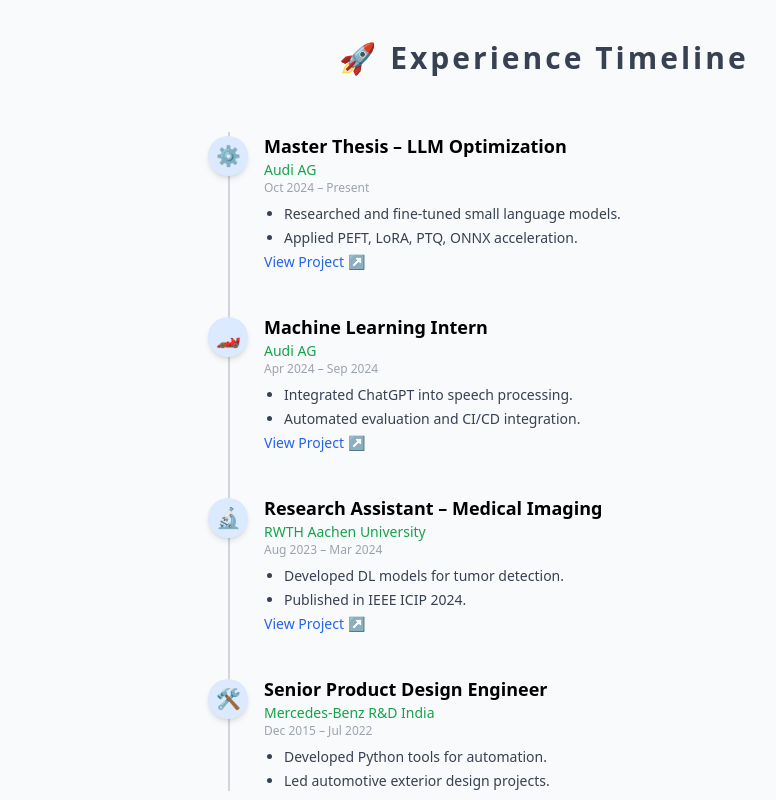
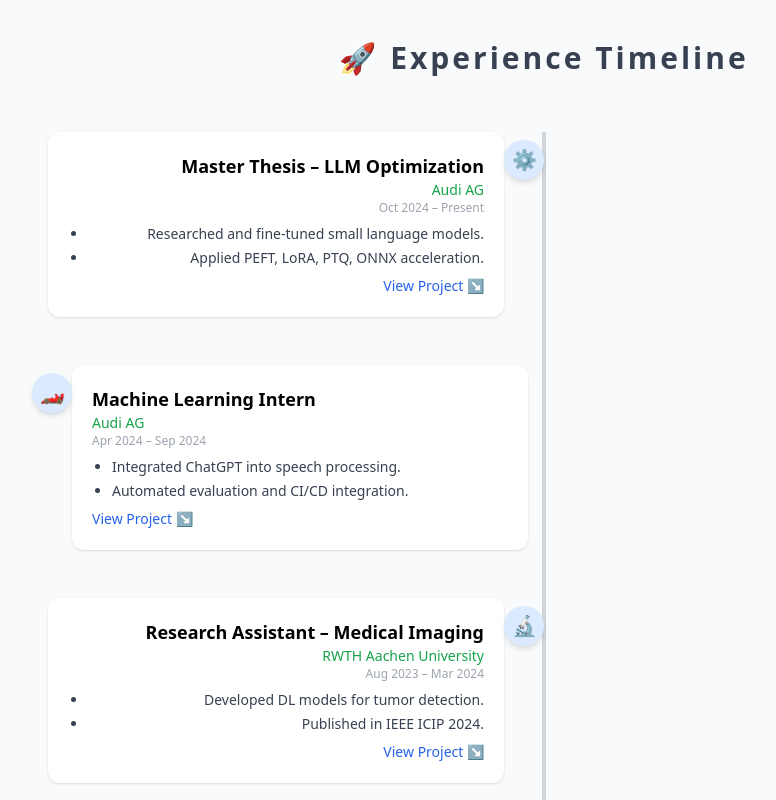
Before and after one commit to RoboMaroof/maroof-portfolio, a Next.js app: page / in a window 1280 px wide. Shown: the part 840-1640 px from the top of the page, without its empty margins (96-872 px from the left). Built offline with nearby package versions, Linux system fonts and the light colour scheme.

Commit message:
modified experience timeline

```diff
--- a/app/components/ExperienceSection.js
+++ b/app/components/ExperienceSection.js
@@ -2,7 +2,6 @@
 
 import { motion } from 'framer-motion'
 
-// Icon picker (you can customize per role)
 const getIcon = (title) => {
   if (title.toLowerCase().includes('thesis')) return '⚙️'
   if (title.toLowerCase().includes('intern')) return '🏎️'
@@ -10,19 +9,18 @@
   return '🛠️'
 }
 
-const TimelineItem = ({ title, company, date, points, projectLink }) => (
+const TimelineItem = ({ title, company, date, points, projectId, isLeft }) => (
   <motion.div
-    className="relative pl-14 mb-10"
-    initial={{ opacity: 0, y: 40 }}
+    initial={{ opacity: 0, y: 50 }}
     whileInView={{ opacity: 1, y: 0 }}
     transition={{ duration: 0.6 }}
     viewport={{ once: true }}
+    className={`w-full md:w-1/2 px-4 mb-12 relative ${isLeft ? 'md:pr-10 text-right' : 'md:pl-10 text-left'}`}
   >
-    {/* Icon Circle */}
-    <div className="absolute left-0 top-1 flex items-center justify-center w-10 h-10 bg-blue-100 text-blue-700 rounded-full text-xl shadow-md">
+    <div className={`absolute top-2 w-10 h-10 bg-blue-100 text-blue-700 rounded-full text-xl flex items-center justify-center shadow-md z-10 ${isLeft ? 'right-0' : 'left-0'}`}>
       {getIcon(title)}
     </div>
-
+    <div className={`bg-white rounded-xl shadow p-5 mt-5 md:mt-0 ${isLeft ? 'ml-auto' : 'mr-auto'}`}>
       <h3 className="text-lg font-semibold">{title}</h3>
       <p className="text-sm text-green-600">{company}</p>
       <p className="text-xs text-gray-400 mb-2">{date}</p>
@@ -31,62 +29,77 @@
           <li key={i}>{pt}</li>
         ))}
       </ul>
-    {projectLink && (
-      <a
-        href={projectLink}
-        className="text-blue-600 text-sm mt-1 inline-block hover:underline"
-        target="_blank"
+      {projectId && (
+        <button
+          onClick={() => {
+            const el = document.getElementById(projectId)
+            if (el) el.scrollIntoView({ behavior: 'smooth' })
+          }}
+          className="text-blue-600 text-sm mt-2 inline-block hover:underline"
         >
-        View Project ↗
-      </a>
+          View Project ↘
+        </button>
       )}
+    </div>
   </motion.div>
 )
 
 export default function ExperienceSection() {
+  const experiences = [
+    {
+      title: "Master Thesis – LLM Optimization",
+      company: "Audi AG",
+      date: "Oct 2024 – Present",
+      points: [
+        'Researched and fine-tuned small language models.',
+        'Applied PEFT, LoRA, PTQ, ONNX acceleration.'
+      ],
+      projectId: 'llm-optimization'
+    },
+    {
+      title: "Machine Learning Intern",
+      company: "Audi AG",
+      date: "Apr 2024 – Sep 2024",
+      points: [
+        'Integrated ChatGPT into speech processing.',
+        'Automated evaluation and CI/CD integration.'
+      ],
+      projectId: 'chatgpt-tts'
+    },
+    {
+      title: "Research Assistant – Medical Imaging",
+      company: "RWTH Aachen University",
+      date: "Aug 2023 – Mar 2024",
+      points: [
+        'Developed DL models for tumor detection.',
+        'Published in IEEE ICIP 2024.'
+      ],
+      projectId: 'renal-cancer'
+    },
+    {
+      title: "Senior Product Design Engineer",
+      company: "Mercedes-Benz R&D India",
+      date: "Dec 2015 – Jul 2022",
+      points: [
+        'Developed Python tools for automation.',
+        'Led automotive exterior design projects.'
+      ]
+    }
+  ]
+
   return (
     <section id="experience" className="bg-gray-50 py-20 px-6">
       <h2 className="text-3xl font-bold text-center mb-14 tracking-widest text-gray-700">🚀 Experience Timeline</h2>
-      <div className="relative max-w-2xl mx-auto before:absolute before:left-5 before:top-0 before:bottom-0 before:w-0.5 before:bg-gray-300">
-        <TimelineItem
-          title="Master Thesis – LLM Optimization"
-          company="Audi AG"
-          date="Oct 2024 – Present"
-          points={[
-            'Researched and fine-tuned small language models.',
-            'Applied PEFT, LoRA, PTQ, ONNX acceleration.'
-          ]}
-          projectLink="#projects"
-        />
-        <TimelineItem
-          title="Machine Learning Intern"
-          company="Audi AG"
-          date="Apr 2024 – Sep 2024"
-          points={[
-            'Integrated ChatGPT into speech processing.',
-            'Automated evaluation and CI/CD integration.'
-          ]}
-          projectLink="#projects"
-        />
-        <TimelineItem
-          title="Research Assistant – Medical Imaging"
-          company="RWTH Aachen University"
-          date="Aug 2023 – Mar 2024"
-          points={[
-            'Developed DL models for tumor detection.',
-            'Published in IEEE ICIP 2024.'
-          ]}
-          projectLink="https://github.com/RoboMaroof/Cancer-Detection-on-WSIs---LFB"
-        />
-        <TimelineItem
-          title="Senior Product Design Engineer"
-          company="Mercedes-Benz R&D India"
-          date="Dec 2015 – Jul 2022"
-          points={[
-            'Developed Python tools for automation.',
-            'Led automotive exterior design projects.'
-          ]}
-        />
+      <div className="relative max-w-5xl mx-auto">
+        {/* Vertical Line */}
+        <div className="absolute top-0 left-1/2 transform -translate-x-1/2 h-full w-1 bg-gray-300"></div>
+
+        {/* Experience Cards */}
+        <div className="flex flex-col md:flex-wrap">
+          {experiences.map((exp, i) => (
+            <TimelineItem key={i} {...exp} isLeft={i % 2 === 0} />
+          ))}
+        </div>
       </div>
     </section>
   )
--- a/app/components/ProjectsSection.js
+++ b/app/components/ProjectsSection.js
@@ -1,8 +1,11 @@
 'use client'
 import Section from './Section'
 
-const ProjectTile = ({ title, points, link }) => (
-  <div className="bg-white rounded-lg shadow p-5 hover:shadow-lg transition w-full md:w-[48%] lg:w-[30%]">
+const ProjectTile = ({ title, points, link, id }) => (
+  <div
+    id={id}
+    className="bg-white rounded-lg shadow p-5 hover:shadow-lg transition w-full md:w-[48%] lg:w-[30%]"
+  >
     <h3 className="text-lg font-bold mb-2">{title}</h3>
     <ul className="text-sm list-disc pl-5 text-gray-700 space-y-1">
       {points.map((pt, i) => (
@@ -27,6 +30,7 @@
       <h2 className="text-3xl font-bold text-center mb-10">🧠 NLP / LLM Projects</h2>
       <div className="flex flex-wrap gap-6 justify-center">
         <ProjectTile
+          id="chatgpt-tts"
           title="🔊 ChatGPT-Enhanced TTS @ Audi"
           points={[
             'Integrated ChatGPT into online speech processing.',
@@ -37,6 +41,7 @@
           ]}
         />
         <ProjectTile
+          id="llm-optimization"
           title="⚙️ Master Thesis: Optimizing Small LLMs"
           points={[
             'Fine-tuning and compressing LLMs for low-resource devices.',
@@ -44,6 +49,7 @@
           ]}
         />
         <ProjectTile
+          id="rag-suite"
           title="🧪 LangChain RAG Agent Suite"
           points={[
             'Modular RAG framework using LangChain + LlamaIndex.',
@@ -51,6 +57,7 @@
           link="https://github.com/RoboMaroof/LangChain-RAG-Agent-Suite"
         />
         <ProjectTile
+          id="langgraph-agent"
           title="🧠 LangGraph Agent Deployment"
           points={[
             'Production-ready RAG using LangGraph, Docker, AWS EC2, CI/CD.',
@@ -62,6 +69,7 @@
       <h2 className="text-3xl font-bold text-center mt-20 mb-10">🖼️ Computer Vision Projects</h2>
       <div className="flex flex-wrap gap-6 justify-center">
         <ProjectTile
+          id="renal-cancer"
           title="🔬 Renal Cancer Detection (IEEE ICIP 2024)"
           points={[
             'Developed pipeline for classification and grading of renal carcinoma.',
@@ -71,6 +79,7 @@
           link="https://github.com/RoboMaroof/Cancer-Detection-on-WSIs---LFB"
         />
         <ProjectTile
+          id="driver-drowsiness"
           title="😴 Driver Drowsiness Detection"
           points={[
             'Real-time driver fatigue detection using facial landmarks.',
```
Lines whose indentation alone changed are shown as unchanged.
